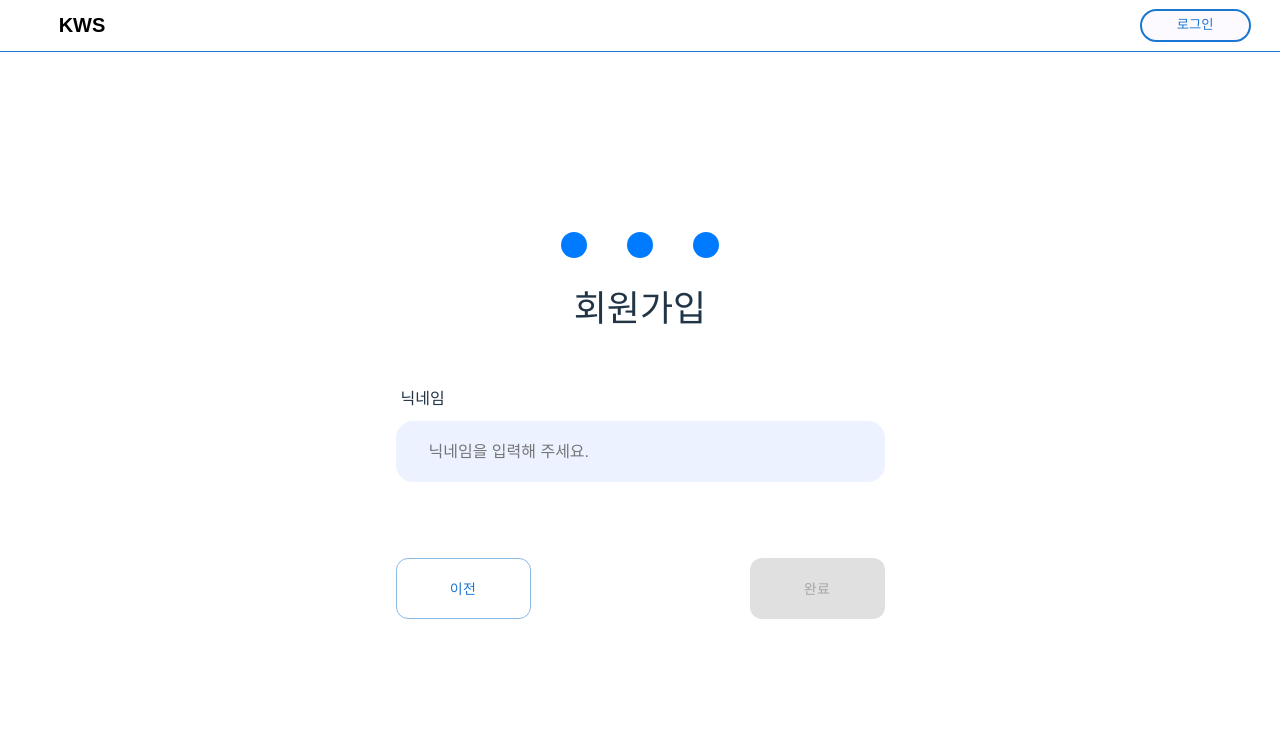
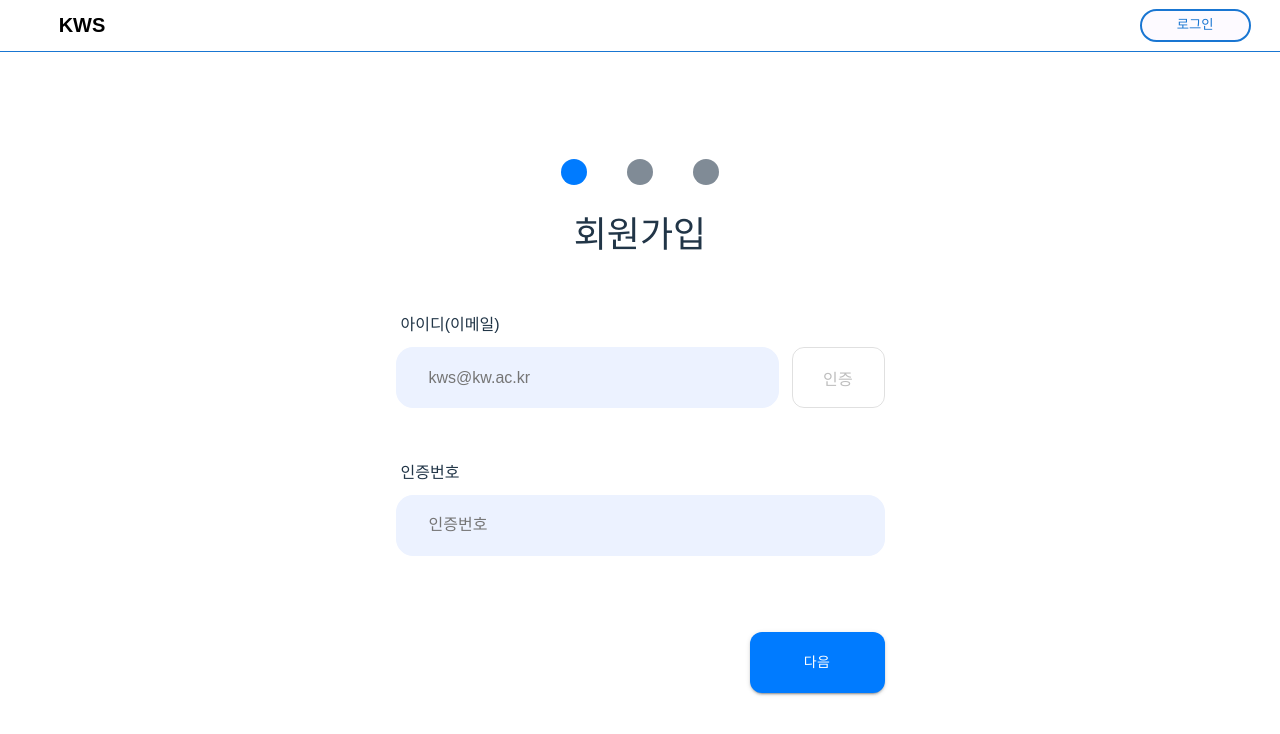
Before and after one commit to easy-cloud-Knet/KWS_FE, a React (Vite) app: page /signup in a window 1280 px wide. Shown: the top 734 px of the page. Built offline with nearby package versions, Linux system fonts and the light colour scheme; a web font is replaced by a local one.

Commit message:
FIX: 개발 중 작성해둔 임의 useState 값 수정

```diff
--- a/src/pages/auth/signUp/SignUpDefault.tsx
+++ b/src/pages/auth/signUp/SignUpDefault.tsx
@@ -13,7 +13,7 @@ import "../AuthDefault.css";
 import "./SignUpDefault.css";
 
 const SignUpDefault = () => {
-  const [step, setStep] = useState(3); // TODO: 1로 변경
+  const [step, setStep] = useState(1);
   const [userInfo, setUserInfo] = useState<UserInfo>({
     email: "",
     emailCode: "",
```
